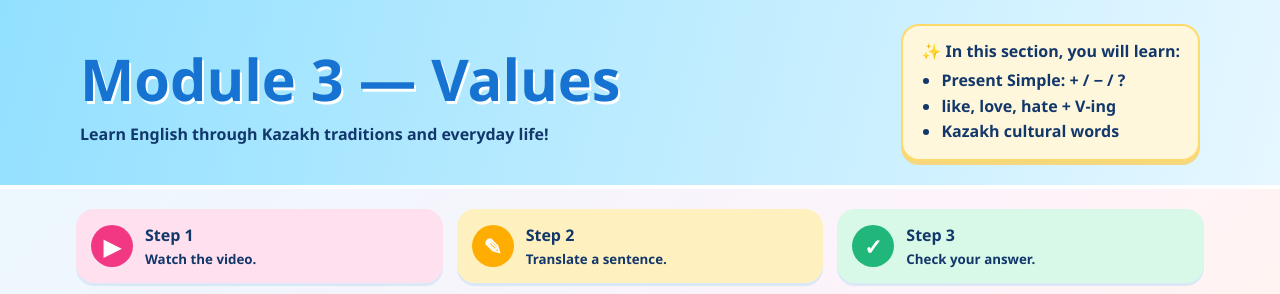
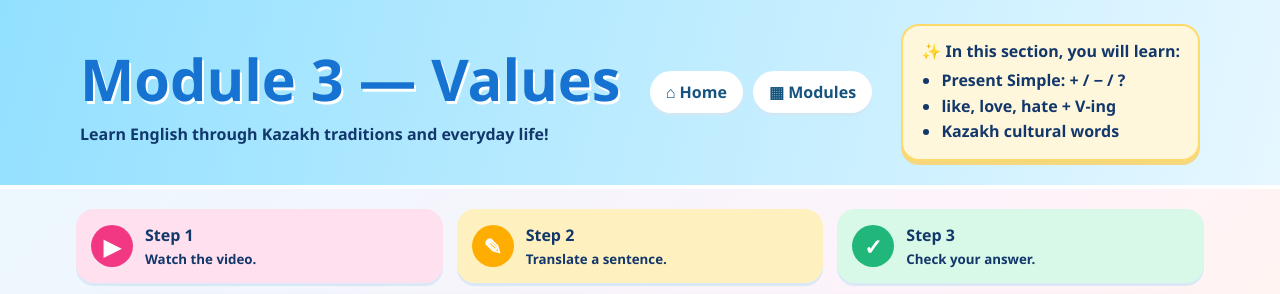
Before and after one commit to dmlt-project/ai-english-bridge, a website: page module3_values.html in a window 1280 px wide. Shown: the top 294 px of the page. Drawn offline with Linux system fonts and the light colour scheme.

Commit message:
Add files via upload

```diff
--- a/module3_values.html
+++ b/module3_values.html
@@ -60,6 +60,11 @@ video{width:100%;display:block;border-radius:16px;background:#172c49;max-height:
 footer{text-align:center;color:#6484ad;font-size:.85rem;padding:22px}
 @media(max-width:850px){.layout{grid-template-columns:1fr}.steps{grid-template-columns:1fr}.topic-box{max-width:none;width:100%}}
 @media(max-width:480px){header{padding:18px}.answer-row{margin-left:0;flex-wrap:wrap}.answer{flex-basis:100%;min-width:0}.forms,.kz,.feedback{margin-left:0}.task-head{font-size:1rem}.btn{flex:1}}
+
+.top-nav{display:flex;gap:10px;align-items:center;justify-content:flex-end;flex-wrap:wrap}
+.top-nav a{display:inline-block;text-decoration:none;padding:10px 16px;border-radius:999px;background:#fff;color:#15547e;font-weight:800;box-shadow:0 3px 0 #cfe8f6;white-space:nowrap}
+.top-nav a:hover{transform:translateY(-1px)}
+
 </style>
 </head>
 <body>
@@ -68,6 +73,10 @@ footer{text-align:center;color:#6484ad;font-size:.85rem;padding:22px}
     <h1>Module 3 — Values</h1>
     <div class="subtitle">Learn English through Kazakh traditions and everyday life!</div>
   </div>
+  <nav class="top-nav" aria-label="Main navigation">
+    <a href="index.html">⌂ Home</a>
+    <a href="modules.html">▦ Modules</a>
+  </nav>
   <aside class="topic-box">
     <b>✨ In this section, you will learn:</b>
     <ul><li>Present Simple: + / − / ?</li><li>like, love, hate + V-ing</li><li>Kazakh cultural words</li></ul>
```
